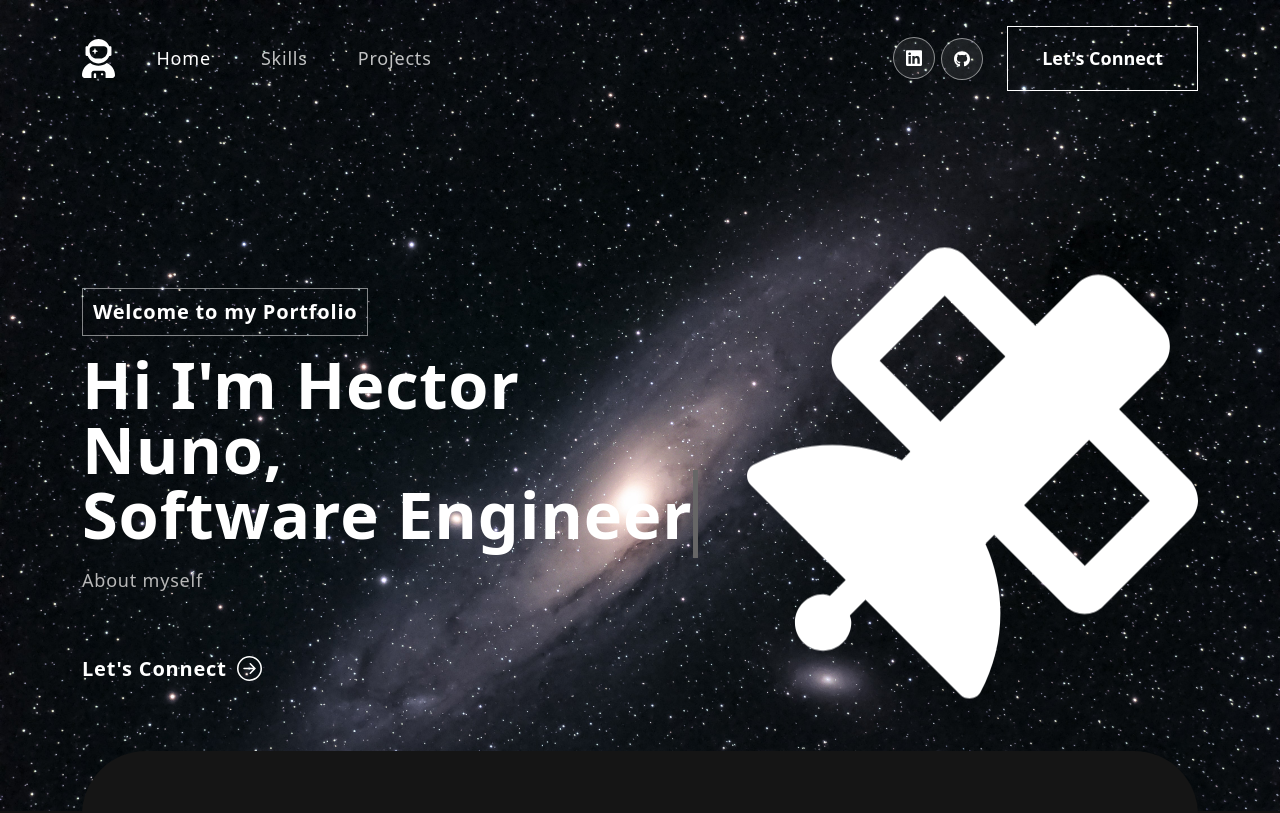
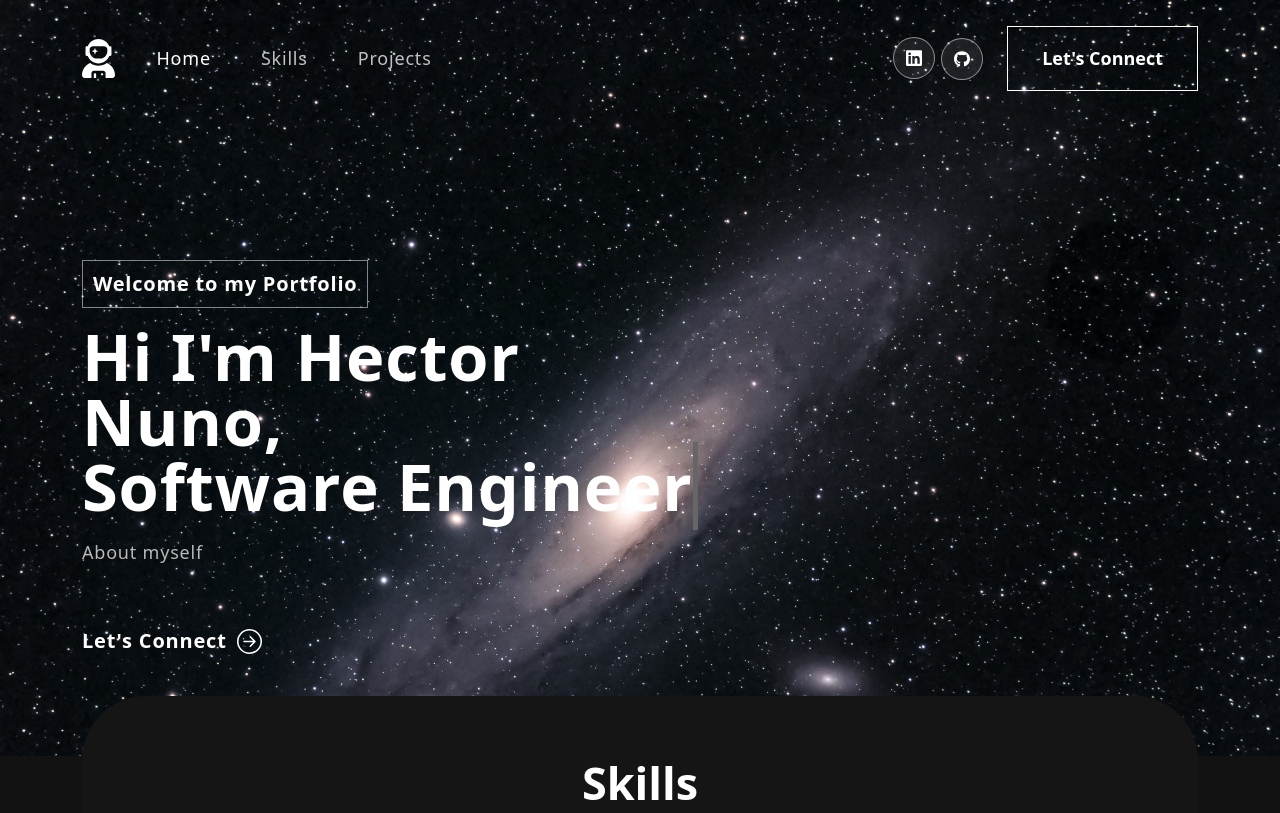
Before and after one commit to HectorDNuno/personal-portfolio, a React (Create React App) app: page / in a window 1280 px wide. Shown: the top 813 px of the page. Built offline with nearby package versions, Linux system fonts and the light colour scheme.

Commit message:
comments out image, changes rotate text

```diff
--- a/src/components/Banner.js
+++ b/src/components/Banner.js
@@ -8,7 +8,7 @@ export const Banner = () => {
   const [isDeleting, setIsDeleting] = useState(false);
   const [text, setText] = useState("");
   const [delta, setDelta] = useState(300 - Math.random() * 10);
-  const toRotate = ["Software Engineer", "Web Developer", "UI/UX Designer"];
+  const toRotate = ["Software Engineer", "Web Developer", "Front-End Engineer"];
   const period = 2000;
 
   const tick = () => {
@@ -61,7 +61,7 @@ export const Banner = () => {
           </Col>
 
           <Col xs={12} md={6} xl={5}>
-            <img src={bannerImg} alt="banner img" />
+            {/* <img src={bannerImg} alt="banner img" /> */}
           </Col>
         </Row>
       </Container>
```
